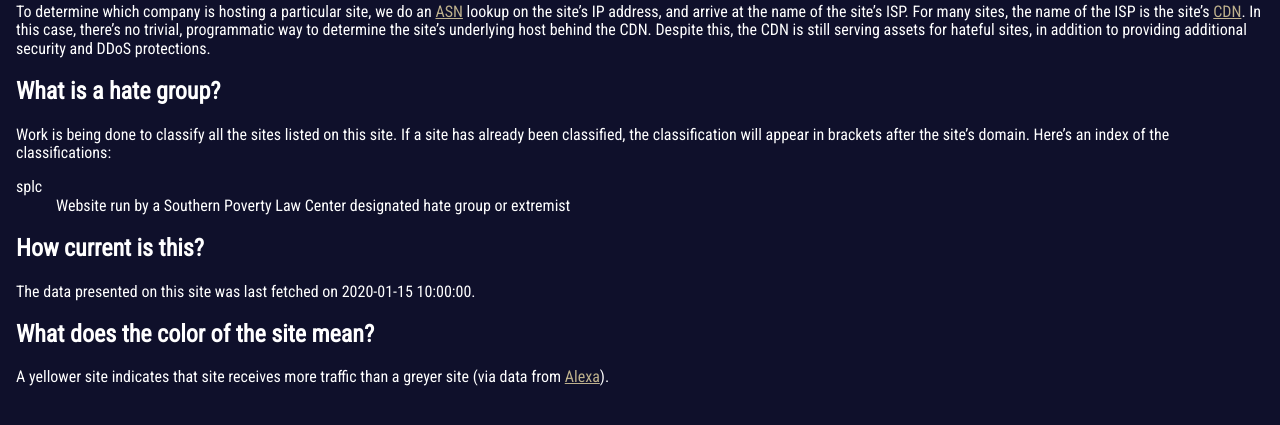
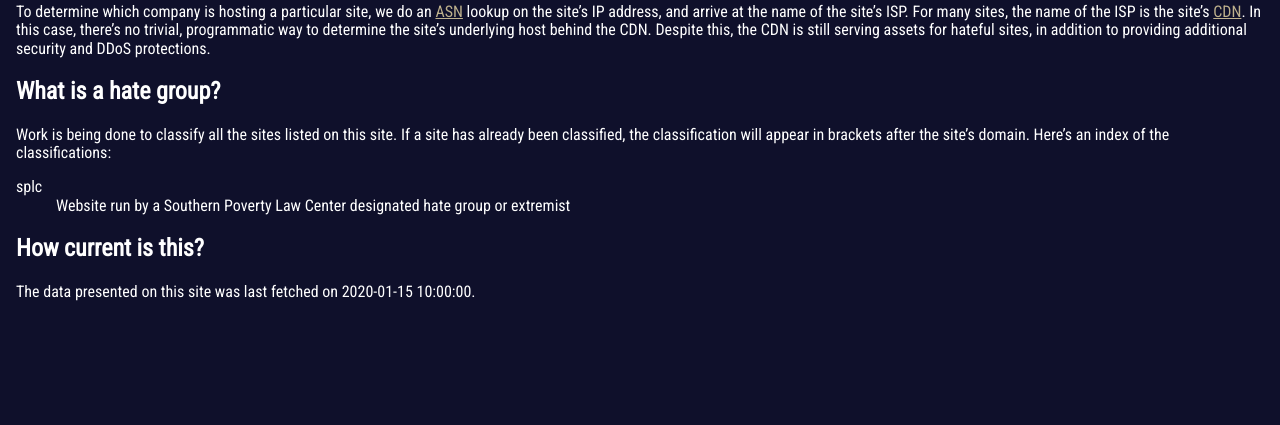
Before and after one commit to frewsxcv/who-hosts-hate, a Python web app: template templates/faqs.html.j2 in a window 1280 px wide. Shown: the part 250-675 px from the top of the page. Run offline with Jinja, Linux system fonts and the light colour scheme; the template is opened without the code that fills it: most values are stand-ins (such as "Sample title", 1, 10 or a date in 2020); some libraries are stand-ins or nearby versions.

Commit message:
remove more unused aws text

```diff
--- a/templates/faqs.html.j2
+++ b/templates/faqs.html.j2
@@ -21,8 +21,4 @@
 <h2>How current is this?</h2>
 
 <p>The data presented on this site was last fetched on {{ todays_date }}.
-
-<h2>What does the color of the site mean?</h2>
-
-<p>A yellower site indicates that site receives more traffic than a greyer site (via data from <a href="https://www.alexa.com/">Alexa</a>).</p>
 {% endblock %}
```
Also changed, not shown: README.md.
